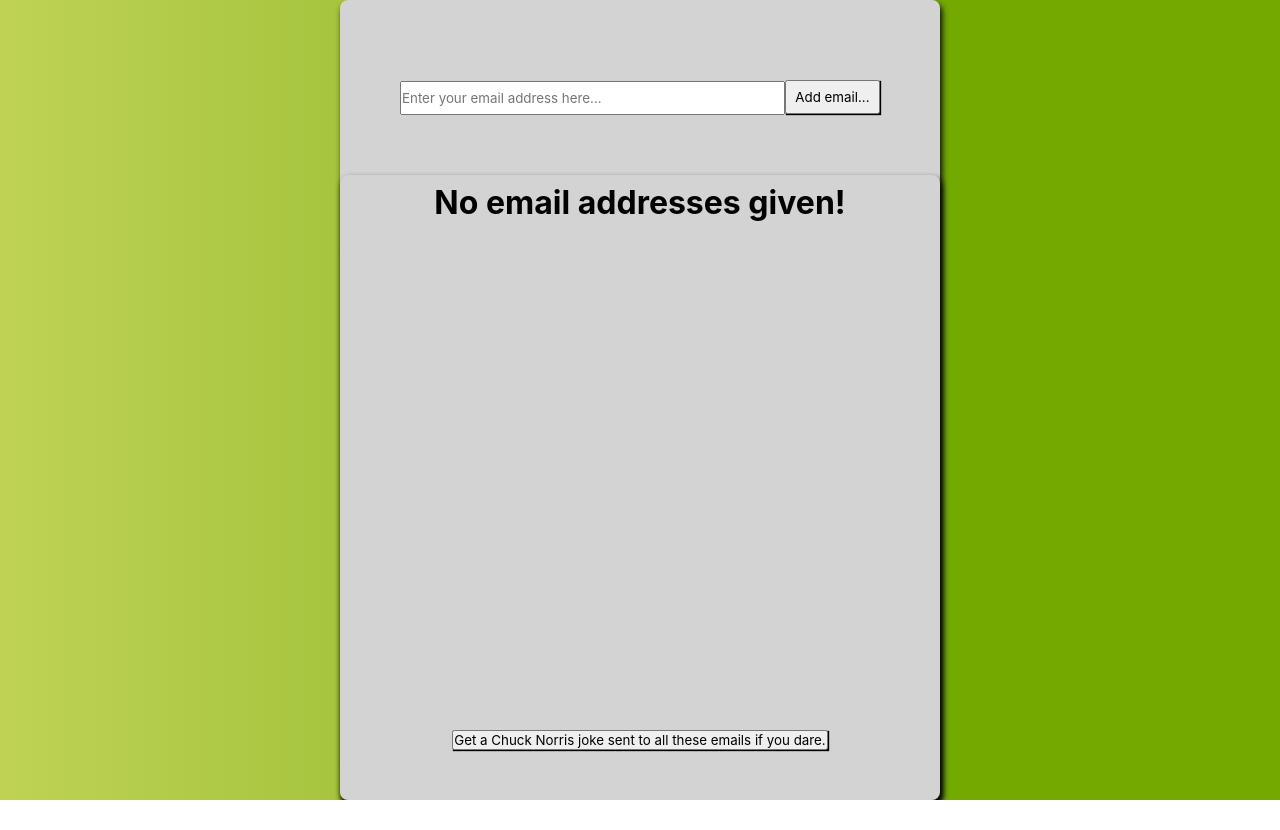
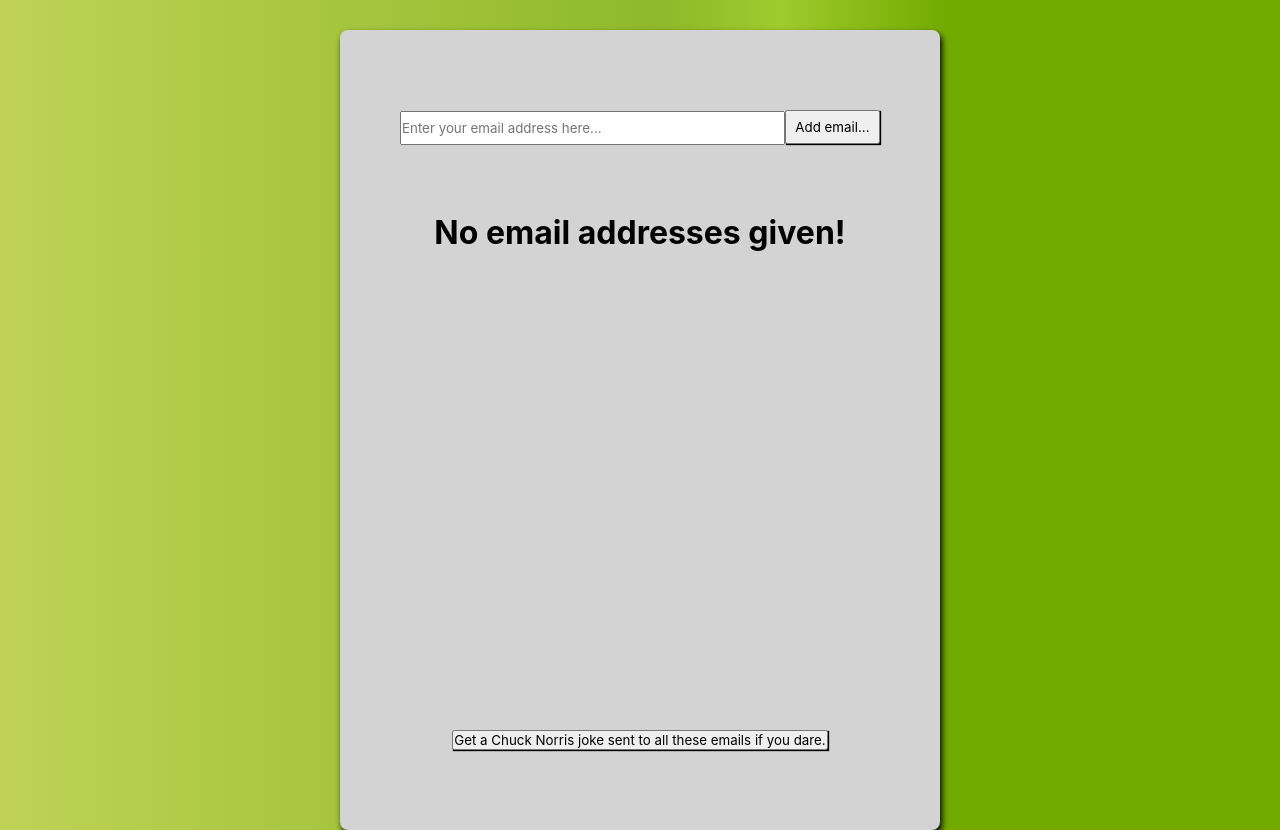
Before and after one commit to vrsttl/Chuck-Norris-Joke-Fetcher, a React (Create React App) app: page / in a window 1280 px wide. Before the commit the page ends 800 px from the top, so only its background shows below. Built offline with nearby package versions, Linux system fonts and the light colour scheme; the HTML template or start-up script is replaced by a standard one.

Commit message:
fix(master): minor css fix

```diff
--- a/src/styles/ChuckJokes.css
+++ b/src/styles/ChuckJokes.css
@@ -21,6 +21,7 @@ html {
 }
 
 .wrapper {
+  margin-top: 30px;
   width: 600px;
   height: 800px;
   background: lightgray;
@@ -62,9 +63,6 @@ button {
 .email-cont {
   width: 600px;
   height: 800px;
-  background: lightgray;
-  border-radius: 8px;
-  box-shadow: 2px 4px 6px;
   display: flex;
   flex-flow: column;
   align-items: center;
```
